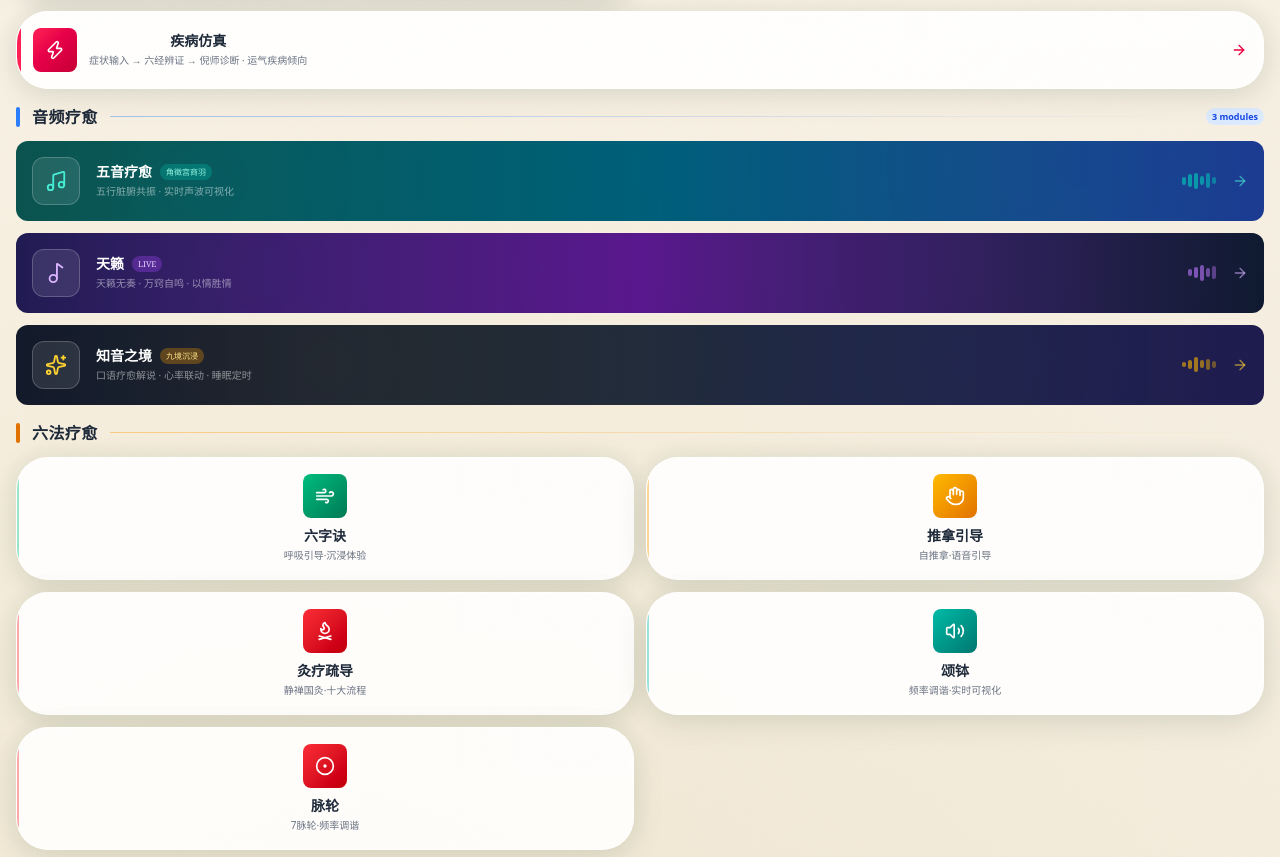
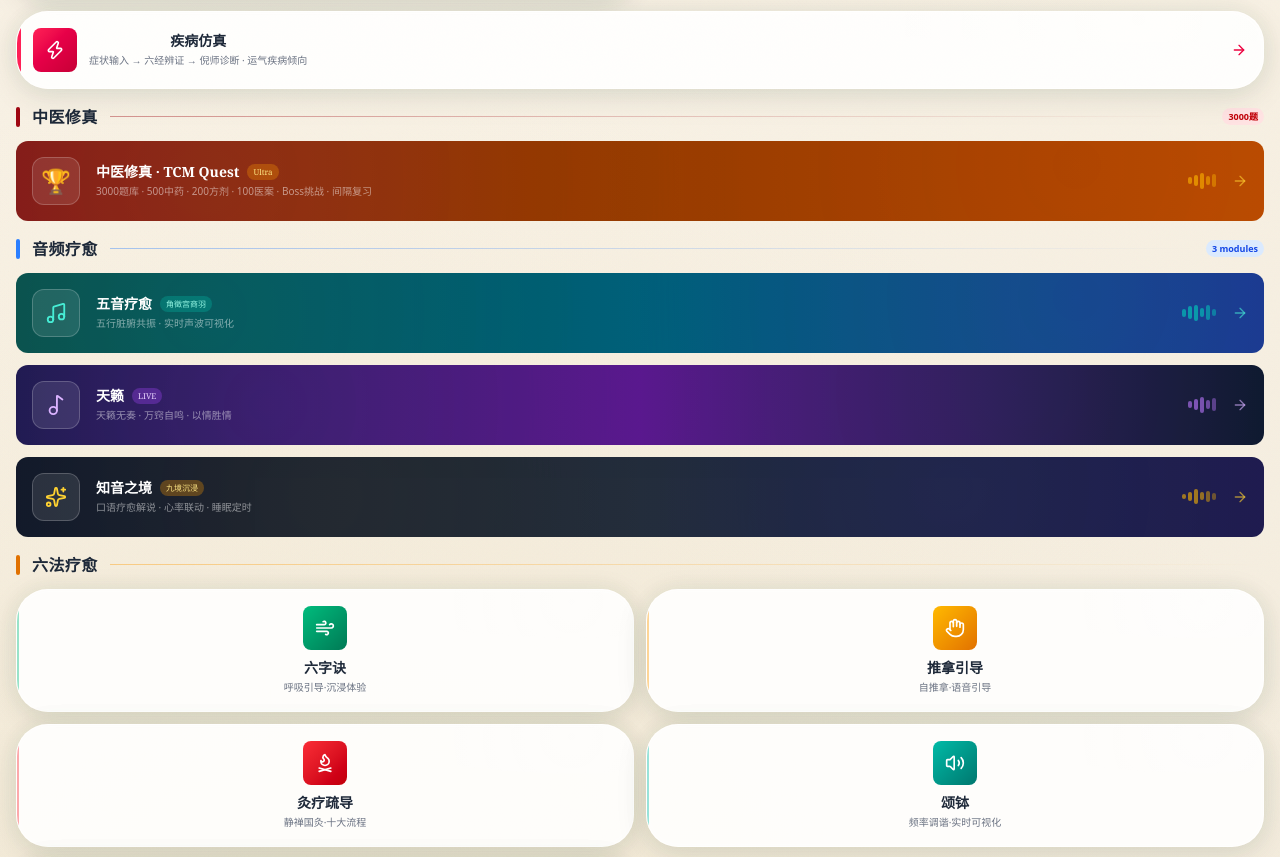
Before and after one commit to jsyr-8838/zhiyin-healing, a Next.js app: page /healing in a window 1280 px wide. Shown: the part 1809-2666 px from the top of the page. Built offline with nearby package versions, Linux system fonts and the light colour scheme; no server answers.

Commit message:
tcm-quest: add/update src/app/healing/page.tsx

```diff
--- a/src/app/healing/page.tsx
+++ b/src/app/healing/page.tsx
@@ -307,6 +307,40 @@ export default function HealingPage() {
           </div>
         </div>
 
+        {/* ===== 中医修真 · 游戏化学习 ===== */}
+        <div>
+          <div className="flex items-center gap-3 mb-3">
+            <div className="w-1 h-5 rounded-full bg-red-800" />
+            <h3 className="font-bold font-serif text-base text-gray-800 tracking-wide">中医修真</h3>
+            <div className="flex-1 h-px bg-gradient-to-r from-red-800/40 to-transparent" />
+            <span className="text-[9px] px-1.5 py-0.5 rounded-full bg-red-100 text-red-700 font-bold">3000题</span>
+          </div>
+          <Link href="/healing/tcm-quest" className="block rounded-xl overflow-hidden relative transition hover:shadow-lg hover:-translate-y-0.5">
+            <div className="absolute inset-0 bg-gradient-to-r from-red-900 via-amber-800 to-amber-700" />
+            <div className="absolute inset-0 opacity-20" style={{
+              backgroundImage: 'radial-gradient(circle at 15% 50%, rgba(201,146,42,0.4) 0%, transparent 50%), radial-gradient(circle at 85% 30%, rgba(181,49,28,0.3) 0%, transparent 50%)',
+            }} />
+            <div className="relative z-10 p-4 flex items-center gap-4">
+              <div className="w-12 h-12 rounded-xl bg-white/10 flex items-center justify-center text-amber-300 border border-white/20 flex-shrink-0 text-2xl">
+                🏆
+              </div>
+              <div className="flex-1 min-w-0">
+                <h4 className="font-bold text-sm font-serif text-white flex items-center gap-2">
+                  中医修真 · TCM Quest
+                  <span className="text-[8px] px-1.5 py-0.5 rounded-full bg-amber-500/30 text-amber-200 font-normal">Ultra</span>
+                </h4>
+                <p className="text-[10px] text-white/50 mt-0.5">3000题库 · 500中药 · 200方剂 · 100医案 · Boss挑战 · 间隔复习</p>
+              </div>
+              <div className="flex items-center gap-0.5 flex-shrink-0">
+                {[0.4, 0.7, 1, 0.6, 0.8].map((h, i) => (
+                  <div key={i} className="w-1 bg-amber-400/60 rounded-full animate-pulse" style={{ height: `${h * 16}px`, animationDelay: `${i * 200}ms` }} />
+                ))}
+              </div>
+              <ArrowRight size={16} className="text-amber-300/60 flex-shrink-0" />
+            </div>
+          </Link>
+        </div>
+
         {/* ===== 音频疗愈专区（三模块统一入口） ===== */}
         <div>
           <div className="flex items-center gap-3 mb-3">
```
